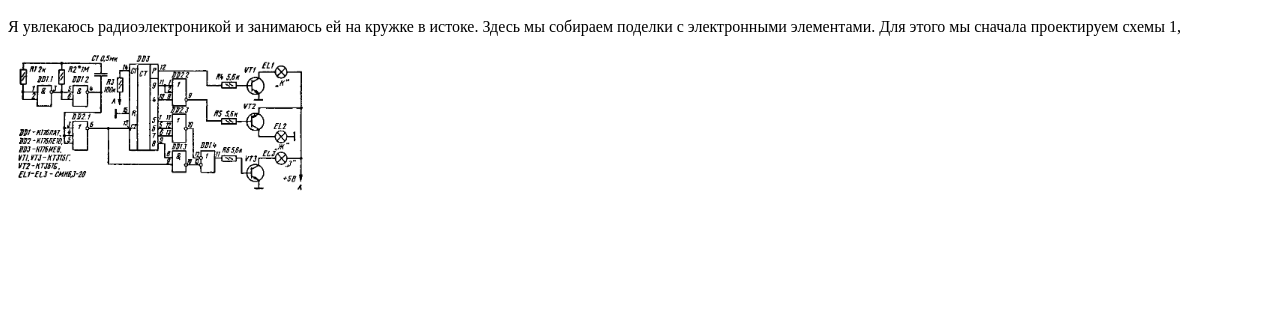
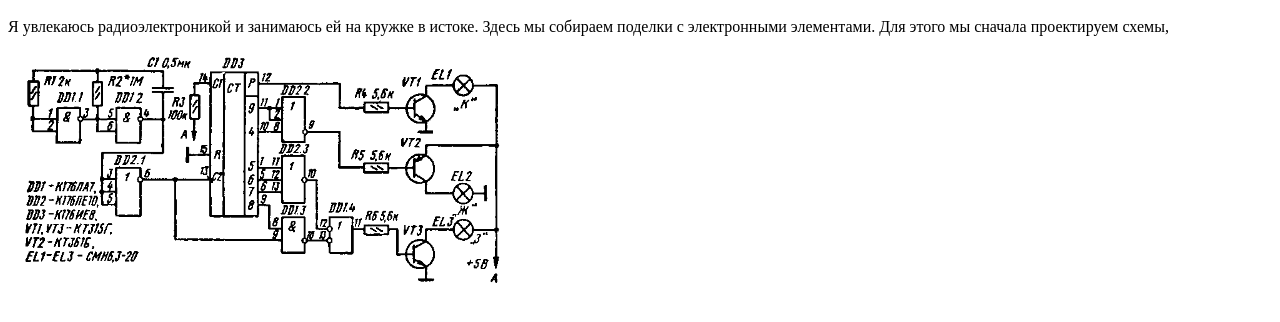
Before and after one commit to ZhiltIv/Radio, a plain HTML site: page index.html in a window 1280 px wide. Shown: the part 48-370 px from the top of the page. Drawn offline with Linux system fonts and the light colour scheme.

Commit message:
Редактирование 1

```diff
--- a/index.html
+++ b/index.html
@@ -4,7 +4,9 @@
   </head>
   <body>
     <h1>Радиоэлектроника</h1>
-    <p>Я увлекаюсь радиоэлектроникой и занимаюсь ей на кружке в истоке. Здесь мы собираем поделки с электронными элементами. Для этого мы сначала проектируем схемы 1,</p>
-    <img width="300" src="Электро-схема светофора.png">
+    <p>Я увлекаюсь радиоэлектроникой и занимаюсь ей на кружке в истоке.
+       Здесь мы собираем поделки с электронными элементами.
+       Для этого мы сначала проектируем схемы,</p>
+    <img width="500" src="Электро-схема светофора.png">
   </body>
 </html>
```
